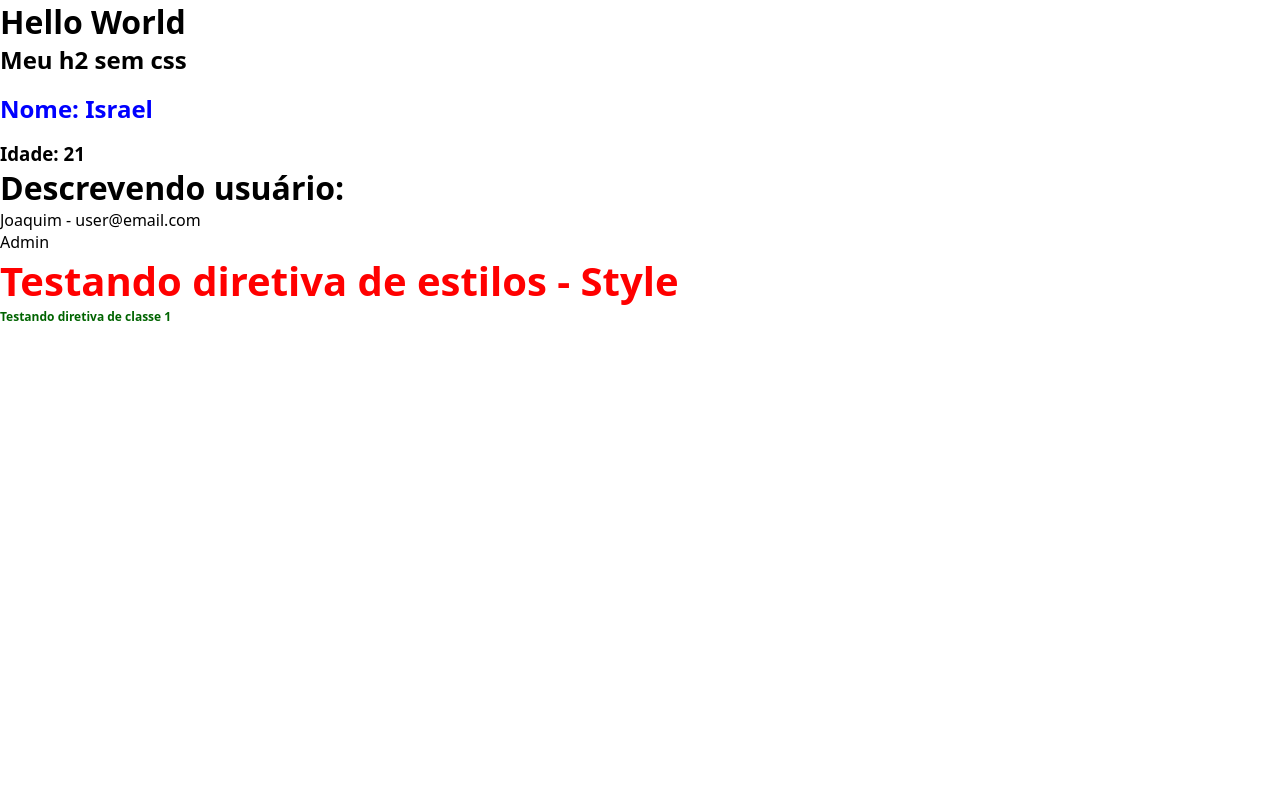
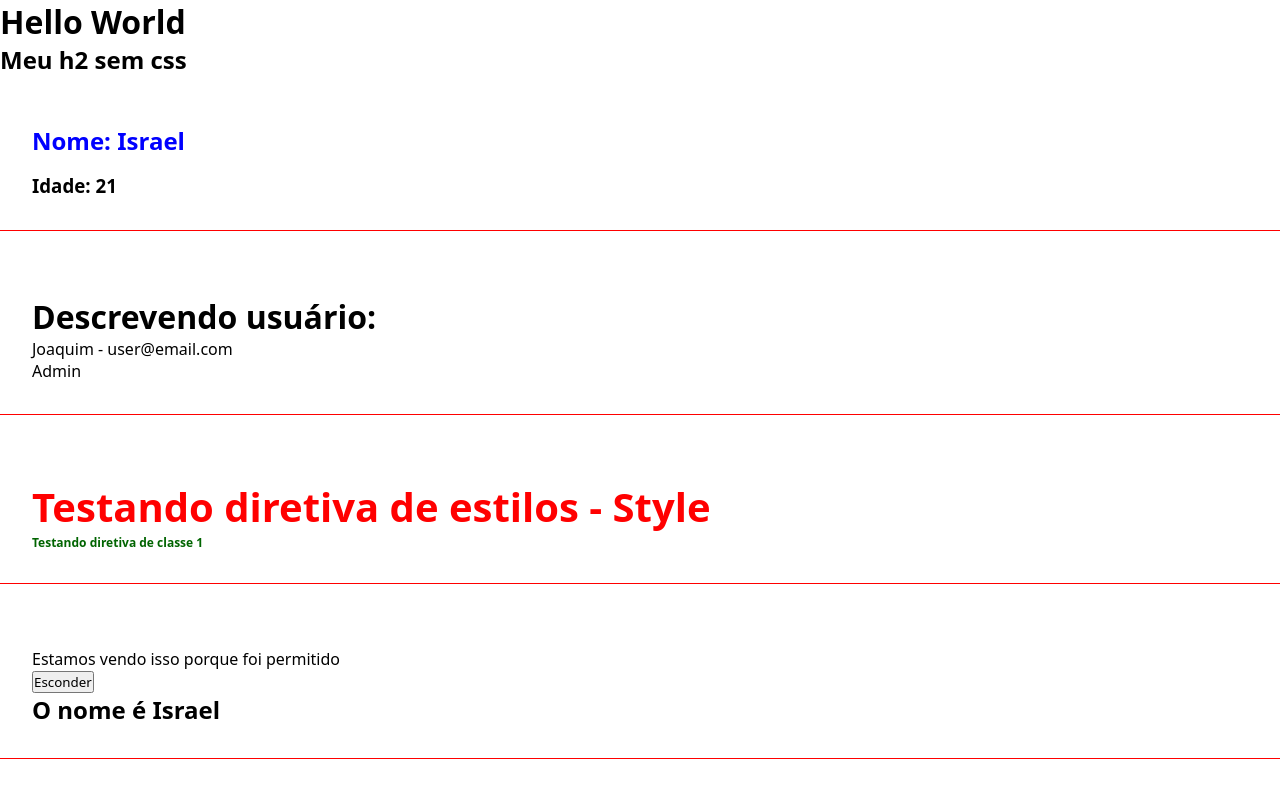
Before and after one commit to israelsilva282/Study-Angular, an Angular app: page / in a window 1280 px wide. Shown: the top 798 px of the page. Built offline with nearby package versions, Linux system fonts and the light colour scheme.

Commit message:
Adicionado renderização condicional com ngIf

```diff
--- a/src/app/app.component.html
+++ b/src/app/app.component.html
@@ -3,3 +3,4 @@
 <app-first-component />
 <app-parent-data [user]="userData" [name]="userName"></app-parent-data>
 <app-directives />
+<app-if-render />
--- a/src/app/app.module.ts
+++ b/src/app/app.module.ts
@@ -6,13 +6,15 @@ import { AppComponent } from './app.component';
 import { FirstComponentComponent } from './components/first-component/first-component.component';
 import { ParentDataComponent } from './components/parent-data/parent-data.component';
 import { DirectivesComponent } from './components/directives/directives.component';
+import { IfRenderComponent } from './components/if-render/if-render.component';
 
 @NgModule({
   declarations: [
     AppComponent,
     FirstComponentComponent,
     ParentDataComponent,
-    DirectivesComponent
+    DirectivesComponent,
+    IfRenderComponent
   ],
   imports: [
     BrowserModule,
--- a/src/app/components/directives/directives.component.html
+++ b/src/app/components/directives/directives.component.html
@@ -1,5 +1,7 @@
-<h2 [ngStyle]="{ 'font-size': size + 'px', color: color }">
-  Testando diretiva de estilos - Style
-</h2>
+<div class="class">
+  <h2 [ngStyle]="{ 'font-size': size + 'px', color: color }">
+    Testando diretiva de estilos - Style
+  </h2>
 
-<h2 [ngClass]="classes">Testando diretiva de classe 1</h2>
+  <h2 [ngClass]="classes">Testando diretiva de classe 1</h2>
+</div>
--- a/src/app/components/first-component/first-component.component.html
+++ b/src/app/components/first-component/first-component.component.html
@@ -1,2 +1,4 @@
-<h2 class="nameSection">Nome: {{ name }}</h2>
-<h3>Idade: {{ age }}</h3>
+<div class="class">
+  <h2 class="nameSection">Nome: {{ name }}</h2>
+  <h3>Idade: {{ age }}</h3>
+</div>
--- /dev/null
+++ b/src/app/components/if-render/if-render.component.html
@@ -0,0 +1,13 @@
+<div class="class">
+  <div>
+    <p *ngIf="canShow">Estamos vendo isso porque foi permitido</p>
+  </div>
+  <button (click)="canShow = !canShow">Esconder</button>
+
+  <h2 *ngIf="name === 'Israel'; else nameNotFound">O nome é Israel</h2>
+  <ng-template #nameNotFound>
+    <div>
+      <h2>O nome não foi encontrado</h2>
+    </div>
+  </ng-template>
+</div>
--- /dev/null
+++ b/src/app/components/if-render/if-render.component.ts
@@ -0,0 +1,11 @@
+import { Component } from '@angular/core';
+
+@Component({
+  selector: 'app-if-render',
+  templateUrl: './if-render.component.html',
+  styleUrls: ['./if-render.component.css']
+})
+export class IfRenderComponent {
+  canShow:boolean = true;
+  name:string = 'Israel';
+}
--- a/src/app/components/parent-data/parent-data.component.html
+++ b/src/app/components/parent-data/parent-data.component.html
@@ -1,3 +1,5 @@
-<h1>Descrevendo usuário:</h1>
-<p>{{ name }} - {{ user.email }}</p>
-<p>{{ user.role }}</p>
+<div class="class">
+  <h1>Descrevendo usuário:</h1>
+  <p>{{ name }} - {{ user.email }}</p>
+  <p>{{ user.role }}</p>
+</div>
--- a/src/styles.css
+++ b/src/styles.css
@@ -4,3 +4,13 @@
   font-family: system-ui, -apple-system, BlinkMacSystemFont, "Segoe UI", Roboto,
     Oxygen, Ubuntu, Cantarell, "Open Sans", "Helvetica Neue", sans-serif;
 }
+
+body {
+  padding-bottom: 500px;
+}
+
+.class {
+  border-bottom: 1px solid red;
+  padding: 2em;
+  margin-bottom: 2em;
+}
```
Also changed, not shown: src/app/components/if-render/if-render.component.css (added), 1 other file (tests, documents, lock files or other folders).
